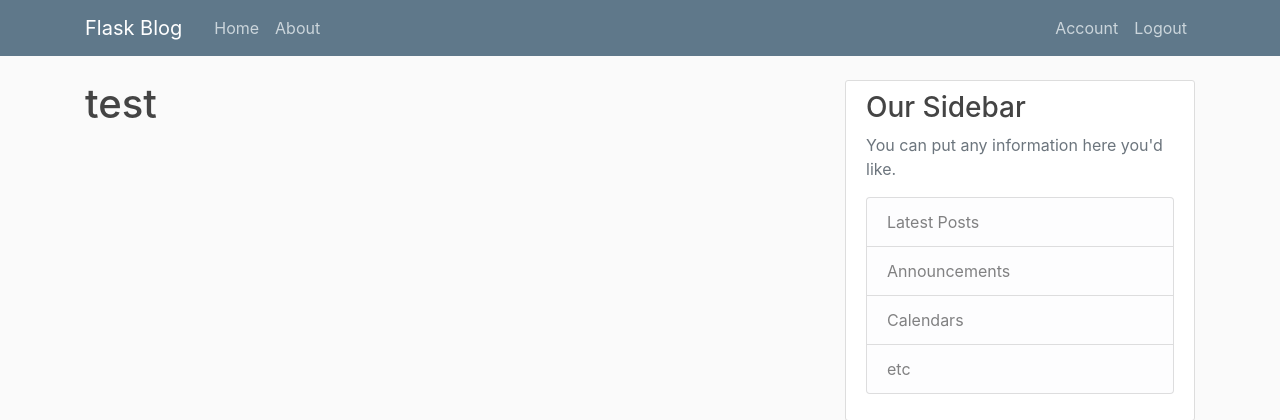
After one commit to RoyLarson/CS_Flask_Blog, a Flask app: page /account in a window 1280 px wide. The commit adds this page. Shown: the top 420 px of the page. Run offline with Flask 2, Linux system fonts and the light colour scheme; a user stored in the database is signed in; some libraries are stand-ins or nearby versions.

Commit message:
finished

```diff
--- a/flaskblog/models.py
+++ b/flaskblog/models.py
@@ -8,7 +8,7 @@
     return User.query.get(int(user_id))
 
 
-class Post(db.Model, UserMixin):
+class Post(db.Model):
     id = db.Column(db.Integer, primary_key=True)
     title = db.Column(db.String(100), nullable=False)
     date_posted = db.Column(db.DateTime, nullable=False, default=datetime.utcnow)
@@ -19,7 +19,7 @@
         return f"Post('{self.title}', '{self.date_posted}', '{self.content}')"
 
 
-class User(db.Model):
+class User(db.Model, UserMixin):
     id = db.Column(db.Integer, primary_key=True)
     username = db.Column(db.String(20), unique=True, nullable=False)
     email = db.Column(db.String(120), unique=True, nullable=False)
--- a/flaskblog/routes.py
+++ b/flaskblog/routes.py
@@ -1,8 +1,8 @@
-from flask import render_template, url_for, flash, redirect
+from flask import render_template, url_for, flash, redirect, request
 from flaskblog.forms import RegistrationForm, LoginForm
 from flaskblog.models import User, Post
 from flaskblog import app, bcrypt, db
-from flask_login import login_user, current_user, logout_user
+from flask_login import login_user, current_user, logout_user, login_required
 
 posts = [
     {
@@ -60,7 +60,8 @@
         user = User.query.filter_by(email=form.email.data).first()
         if user and bcrypt.check_password_hash(user.password, form.password.data):
             login_user(user, remember=form.remember.data)
-            return redirect(url_for("home"))
+            next_page = request.args.get("next")
+            return redirect(next_page) if next_page else redirect(url_for("home"))
         else:
             flash("Login Unsuccessful. Please check email and password", "danger")
     return render_template("login.html", title="Login", form=form)
@@ -69,4 +70,10 @@
 @app.route("/logout")
 def logout():
     logout_user()
-    redirect(url_for("home"))
+    return redirect(url_for("home"))
+
+
+@app.route("/account")
+@login_required
+def account():
+    return render_template("account.html", title="Account")
--- /dev/null
+++ b/flaskblog/templates/account.html
@@ -0,0 +1,4 @@
+{% extends "layout.html" %}
+{% block content %}
+<h1>{{ current_user.username }}</h1>
+{% endblock content %}
--- a/flaskblog/templates/layout.html
+++ b/flaskblog/templates/layout.html
@@ -35,13 +35,12 @@
                     </div>
                     <!-- Navbar Right Side -->
                     <div class="navbar-nav">
-                        {% if current_user.is_authenticated%}
-                        <a class="nav-item nav-link" href="{{ url_for('logout')}}"">Logout</a>
+                        {% if current_user.is_authenticated %}
+                        <a class="nav-item nav-link" href="{{ url_for('account')}}">Account</a>
+                        <a class="nav-item nav-link" href="{{ url_for('logout')}}">Logout</a>
                         {% else %}
-                        <a class="
-                            nav-item nav-link" href="{{ url_for('login')}}"">Login</a>
-                        <a class="
-                            nav-item nav-link" href="{{ url_for('register')}}">Register</a>
+                        <a class="nav-item nav-link" href="{{ url_for('login')}}">Login</a>
+                        <a class="nav-item nav-link" href="{{ url_for('register')}}">Register</a>
                         {% endif %}
                     </div>
                 </div>
```
Also changed, not shown: flaskblog/__init__.py (+4 -3 lines), flaskblog/site.db.
